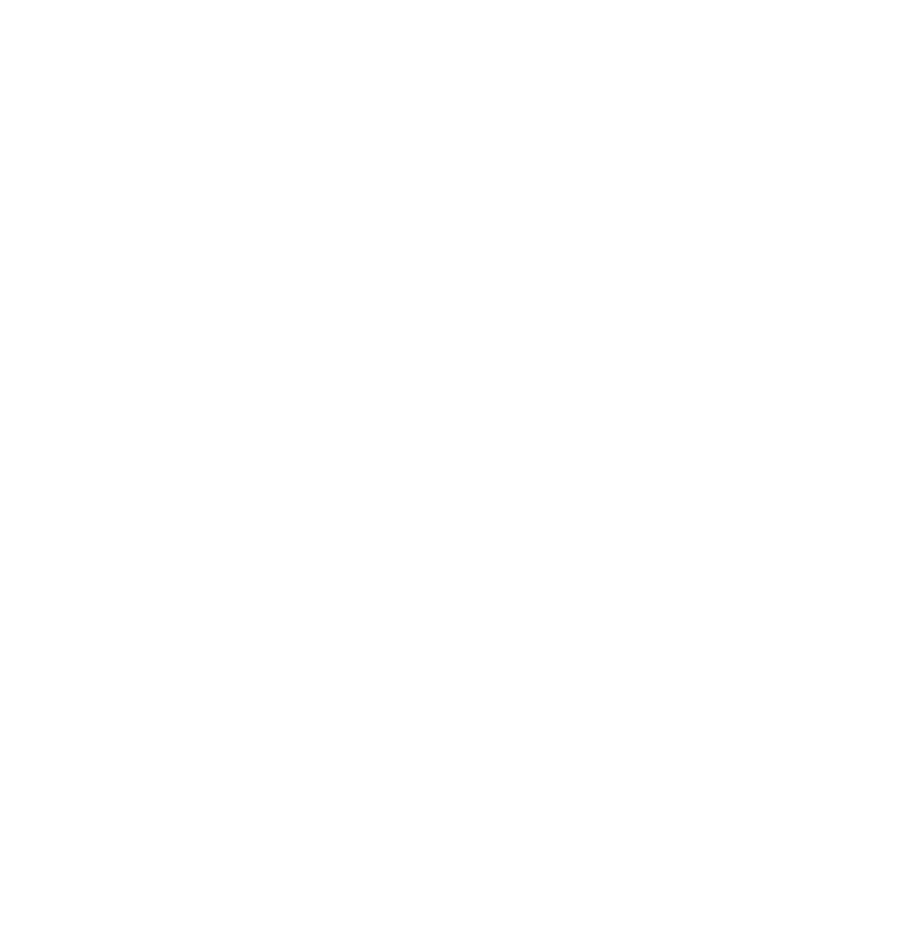
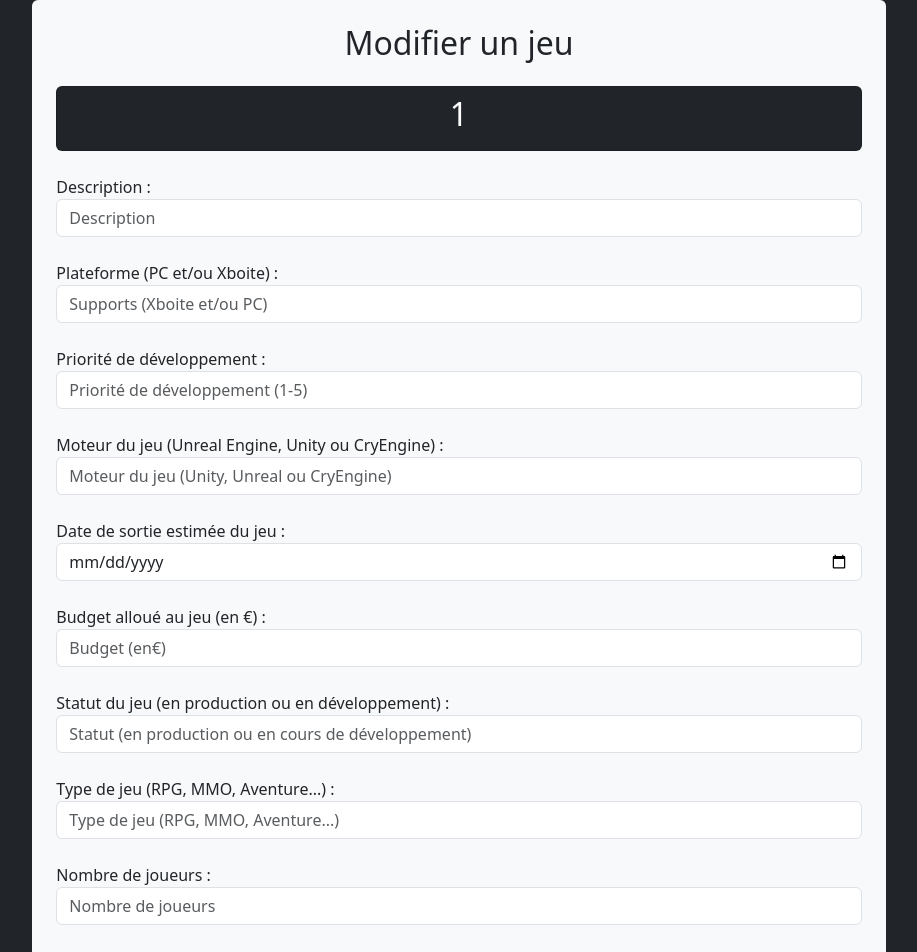
Before and after one commit to PhilippeTeixeira/gamesoft, a Vue app in the folder front/: page /modifygame/1 in a window 1280 px wide. Before the commit this address had no page. Shown: the top 952 px of the page, without its empty margins (181-1098 px from the left). Before the commit the page ends 800 px from the top, so only its background shows below. Built offline with nearby package versions, Linux system fonts and the light colour scheme; sample sign-in values are in the browser's storage.

Commit message:
add modifygame page

```diff
--- a/front/src/components/GamesList.vue
+++ b/front/src/components/GamesList.vue
@@ -16,7 +16,6 @@
             <tbody>
                 <GamesListElement v-for="element in elements" :key="element.name" :title="element.title"
                     :releaseDate="element.releaseDate" :score="element.score" />
-
             </tbody>
         </table>
     </div>
@@ -62,3 +61,7 @@
     }
 }
 </script>
+
+<style>
+
+</style>
--- a/front/src/components/GamesListElement.vue
+++ b/front/src/components/GamesListElement.vue
@@ -3,13 +3,14 @@
         <td>{{ title }}</td>
         <td>{{ releaseDate }}</td>
         <td>{{ score }}</td>
-        <td><button class="btn btn-warning" type="button">Modifier</button></td>
+        <td><router-link :to="{ name: 'ModifyGamePage', params: { title: title } }"><button class="btn btn-warning" type="button">Modifier</button></router-link></td>
         <td><button class="btn btn-danger" type="button">Supprimer</button></td>
     </tr>
 </template>
 
 <script>
+
 export default {
-  props: ['title','releaseDate', 'score']
+    props: ['title', 'releaseDate', 'score']
 }
 </script>
--- /dev/null
+++ b/front/src/components/ModifyGame.vue
@@ -0,0 +1,128 @@
+<template>
+        <div class="d-flex justify-content-center">
+            <Form id="addgameform" class="bg-light text-dark col-10 col-md-8 p-4 rounded" name="form" @submit="addGame"
+                :validation-schema="schema">
+                <h2 class="text-center mb-4">Modifier un jeu</h2>
+                <div class="form-group mb-4">
+                    <div class="bg-dark text-white text-center m-auto card p-2"><h2>{{ title }}</h2></div>
+                </div>
+                <div class="form-group mb-4">
+                    <label for="description">Description :</label>
+                    <Field name="description" id="descriptionInput" type="text" class="form-control"
+                        placeholder="Description" />
+                    <ErrorMessage name="description" class="text-danger" />
+                </div>
+                <div class="form-group mb-4">
+                    <label for="plateforms">Plateforme (PC et/ou Xboite) :</label>
+                    <Field name="plateforms" id="plateformsInput" type="text" class="form-control"
+                        placeholder="Supports (Xboite et/ou PC)" />
+                    <ErrorMessage name="plateforms" class="text-danger" />
+                </div>
+                <div class="form-group mb-4">
+                    <label for="priority">Priorité de développement :</label>
+                    <Field name="priority" id="priorityInput" type="number" class="form-control"
+                        placeholder="Priorité de développement (1-5)" />
+                    <ErrorMessage name="priority" class="text-danger" />
+                </div>
+                <div class="form-group mb-4">
+                    <label for="gameEngine">Moteur du jeu (Unreal Engine, Unity ou CryEngine) :</label>
+                    <Field name="gameEngine" id="gameEngineInput" type="text" class="form-control"
+                        placeholder="Moteur du jeu (Unity, Unreal ou CryEngine)" />
+                    <ErrorMessage name="gameEngine" class="text-danger" />
+                </div>
+                <div class="form-group mb-4">
+                    <label for="releaseDate">Date de sortie estimée du jeu :</label>
+                    <Field name="releaseDate" id="releaseDateInput" type="date" class="form-control"
+                        placeholder="Date de sortie du jeu (estimée)" />
+                    <ErrorMessage name="releaseDate" class="text-danger" />
+                </div>
+                <div class="form-group mb-4">
+                    <label for="budget">Budget alloué au jeu (en €) :</label>
+                    <Field name="budget" id="budgetInput" type="number" class="form-control" placeholder="Budget (en€)" />
+                    <ErrorMessage name="budget" class="text-danger" />
+                </div>
+                <div class="form-group mb-4">
+                    <label for="status">Statut du jeu (en production ou en développement) :</label>
+                    <Field name="status" id="statusInput" type="text" class="form-control"
+                        placeholder="Statut (en production ou en cours de développement)" />
+                    <ErrorMessage name="status" class="text-danger" />
+                </div>
+                <div class="form-group mb-4">
+                    <label for="typeOfGame">Type de jeu (RPG, MMO, Aventure...) :</label>
+                    <Field name="typeOfGame" id="typeOfGameInput" type="text" class="form-control"
+                        placeholder="Type de jeu (RPG, MMO, Aventure...)" />
+                    <ErrorMessage name="typeOfGame" class="text-danger" />
+                </div>
+                <div class="form-group mb-4">
+                    <label for="numberOfPlayers">Nombre de joueurs :</label>
+                    <Field name="numberOfPlayers" id="numberOfPlayersInput" type="text" class="form-control"
+                        placeholder="Nombre de joueurs" />
+                    <ErrorMessage name="numberOfPlayers" class="text-danger" />
+                </div>
+                <div class="d-flex justify-content-center mb-4">
+                    <router-link to="/account"><button class="btn btn-outline-dark m-2" :disabled="loading" type="submit">
+                        <span v-show="loading" class="spinner-border spinner-border-sm"></span>
+                        Enregistrer les modifications
+                    </button></router-link>
+                    <router-link to="/account"><button class="btn btn-danger m-2">Annuler</button></router-link>
+                </div>
+            </Form>
+        </div>
+</template>
+
+<script>
+import { Form, Field, ErrorMessage } from 'vee-validate'
+//import GameService from '../services/game.service'
+import * as yup from "yup";
+
+
+export default {
+    name: 'ModifyGame',
+    components: {
+        Form,
+        Field,
+        ErrorMessage
+    },
+    props: {
+        title: {
+            type: String,
+            required: true
+        }
+    }
+
+    ,
+    data() {
+        const schema = yup.object().shape({
+            title: yup.string().required("Veuillez entrer un titre !"),
+            description: yup.string().required("Veuillez remplir ce champ !"),
+            plateforms: yup.string().required("Veuillez remplir ce champ !"),
+            priority: yup.number().required("Veuillez remplir ce champ !"),
+            gameEngine: yup.string().required("Veuillez remplir ce champ !"),
+            releaseDate: yup.string().required("Veuillez remplir ce champ !"),
+            budget: yup.number().required("Veuillez remplir ce champ !"),
+            status: yup.string().required("Veuillez remplir ce champ !"),
+            typeOfGame: yup.string().required("Veuillez remplir ce champ !"),
+            numberOfPlayers: yup.string().required("Veuillez remplir ce champ !")
+        })
+        return {
+            submitted: false,
+            successful: false,
+            message: '',
+            schema
+        }
+    },
+    computed: {
+        currentUser() {
+            return this.$store.state.auth.user;
+        }
+    },
+    mounted() {
+        if (!this.currentUser) {
+            this.$router.push('/signin');
+        }
+    },
+    methods: {
+
+    }
+};
+</script>
--- a/front/src/main.js
+++ b/front/src/main.js
@@ -21,6 +21,7 @@
 import IncomingPage from './views/IncomingPage.vue'
 import SigninPage from './views/SigninPage.vue'
 import SignupPage from './views/SignupPage.vue'
+import ModifyGamePage from './views/ModifyGamePage.vue'
 
 library.add(faHome,faUser, faUserPlus, faSignInAlt, faSignOutAlt)
 
@@ -60,6 +61,12 @@
             path: '/account',
             name: 'AccountPage',
             component: () => import('./views/AccountPage.vue')
+        },
+        {
+        path: '/modifygame/:title',
+        name: 'ModifyGamePage',
+        component: ModifyGamePage,
+        props: true
         }
     ]
 })
--- /dev/null
+++ b/front/src/views/ModifyGamePage.vue
@@ -0,0 +1,13 @@
+<template>
+    <ModifyGame/>
+</template>
+
+<script>
+import ModifyGame from "../components/ModifyGame.vue"
+export default {
+    name: "ModifyGamePage",
+    components: {
+        ModifyGame
+    }
+}
+</script>
```
